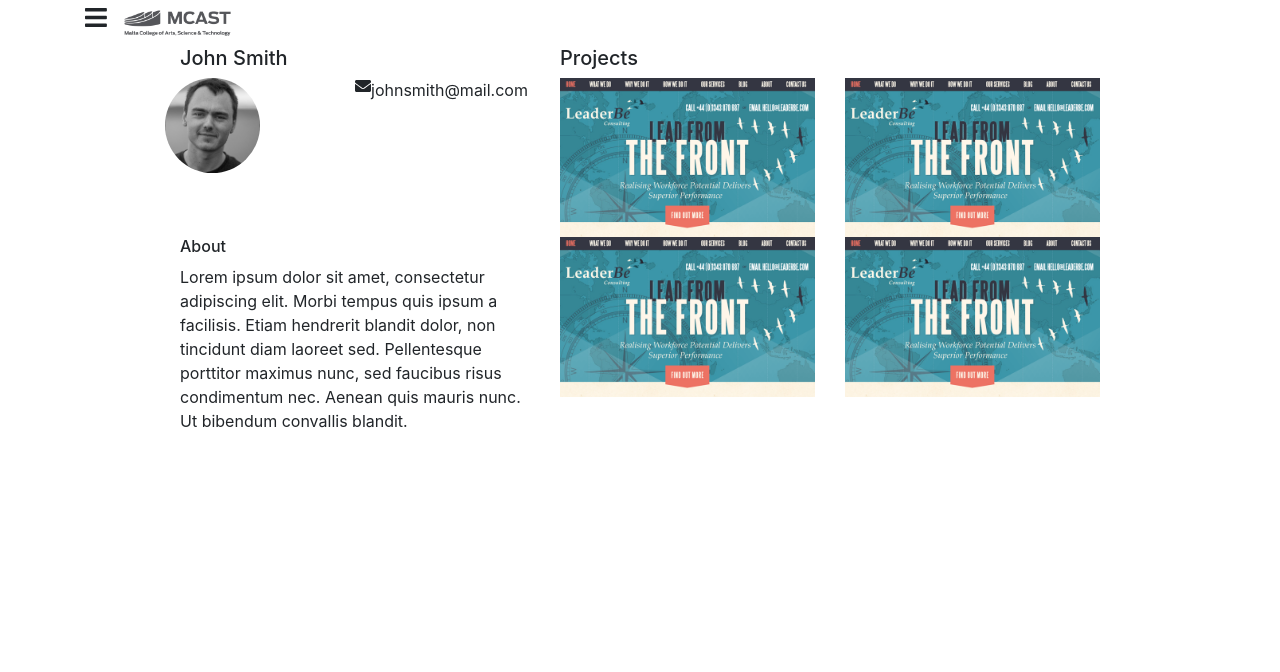
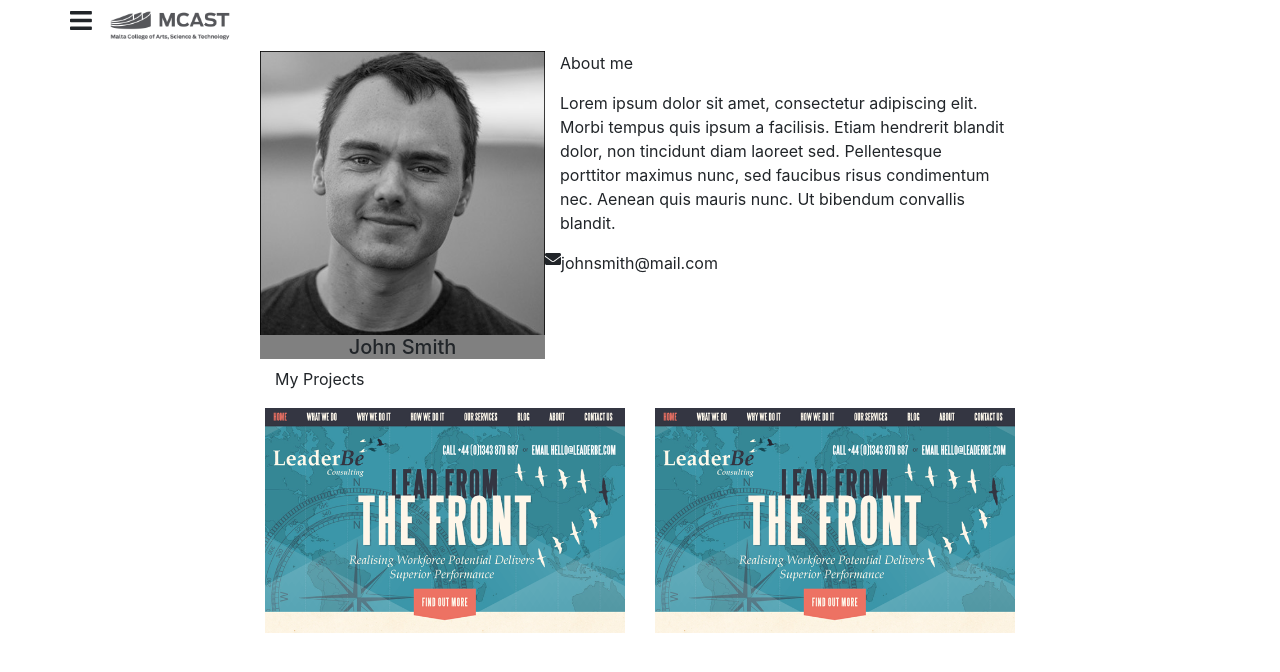
Before and after one commit to yannku/PHP-Databases2, a PHP site: page /portfolio.html in a window 1280 px wide. Shown: the top 672 px of the page. Run offline with PHP 8.4, Linux system fonts and the light colour scheme; some libraries are stand-ins or nearby versions.

Commit message:
latest update

```diff
--- /dev/null
+++ b/Testing/_data/css/_classes.sass
@@ -0,0 +1,3 @@
+//main:style.sass
+.hidden
+    display: none
--- a/Testing/_data/css/_navigation.sass
+++ b/Testing/_data/css/_navigation.sass
@@ -21,28 +20,46 @@
         display: block
         transition: 0.3s
 
+        &:hover
+            color: #f1f1f1
 
-    .sidenav a:hover
-        color: #f1f1f1
-
-
-    .sidenav .closebtn
+    .closebtn
         position: absolute
         top: 0
         right: 25px
         font-size: 36px
         margin-left: 50px
 
-
-    @media screen
-        max-height: 450px
-        .sidenav
-            padding-top: 15px
-        .sidenav a
-            font-size: 13px
+#toggle-sidenav:checked ~ .sidenav
+    left: 0
 
 
-    .logo
-        width: 50%
-    .bck
-        width: 100%
+@media screen
+    max-height: 450px
+    .sidenav
+        padding-top: 15px
+    .sidenav a
+        font-size: 15px
+
+.tnav
+    background-color: rgba(255,255,255, 0.5)
+    overflow: hidden
+    position: fixed
+    z-index: 1
+    width: 100%
+
+.lnav
+    display: flex
+    align-items: center
+
+    label
+        margin-bottom: 0
+        padding: 0 1em
+
+
+.logo
+    width: 50%
+
+.homeimg
+    width: 100%
+    margin-top: 4em
--- a/Testing/_data/css/_students.sass
+++ b/Testing/_data/css/_students.sass
@@ -2,24 +2,54 @@
 h4
     display: flex
 
-.col-sm-2
+.col-sm-3
     padding: 0
 
 
 .bck
     width: 100%
 
+.overlay
+    opacity: 0
+    position: absolute
+    top: 0
+    bottom: 0
+    left: 0
+    right: 0
+    height: 100%
+    width: 100%
+    transition: .5s ease
+    background-color: black
+
+    &:hover
+        opacity: .5
+
+    .text
+
+        color: white
+        font-size: 20px
+        position: absolute
+        top: 80%
+        left: 50%
+        transform: translate(-50%, -50%)
+        -ms-transform: translate(-50%, -50%)
+        text-align: center
+
+
+
 h5, h6
     text-align: left
     padding: 0
 
 .prof
-    border-radius: 50%
-    width: 50%
+    width: 100%
     text-align: left
 .info
     text-align: left
     display: flex
+.name
+    background: gray
+    text-align: center
 
 #eprofile
     text-align: right
--- a/Testing/_data/css/style.sass
+++ b/Testing/_data/css/style.sass
@@ -1,3 +1,3 @@
 @import 'navigation'
-@import 'courses'
+@import 'courses','classes'
 @import 'students'
--- a/Testing/css/style.css
+++ b/Testing/css/style.css
@@ -1,17 +1,17 @@
-body .sidenav {
+.sidenav {
     height: 100%;
-    width: 0;
+    width: 300px;
     position: fixed;
-    z-index: 1;
+    z-index: 2;
     top: 0;
-    left: 0;
+    left: -300px;
     background-color: #111;
     overflow-x: hidden;
     transition: 0.5s;
     padding-top: 60px;
 }
 
-body .sidenav a {
+.sidenav a {
     padding: 8px 8px 8px 32px;
     text-decoration: none;
     font-size: 15px;
@@ -20,11 +20,11 @@
     transition: 0.3s;
 }
 
-body .sidenav a:hover {
+.sidenav a:hover {
     color: #f1f1f1;
 }
 
-body .sidenav .closebtn {
+.sidenav .closebtn {
     position: absolute;
     top: 0;
     right: 25px;
@@ -32,40 +32,93 @@
     margin-left: 50px;
 }
 
+#toggle-sidenav:checked ~ .sidenav {
+    left: 0;
+}
+
 @media screen {
-    body {
-        max-height: 450px;
-    }
-    body .sidenav {
+    max-height: 450px;
+    .sidenav {
         padding-top: 15px;
     }
-    body .sidenav a {
-        font-size: 13px;
+    .sidenav a {
+        font-size: 15px;
     }
 }
 
-body .logo {
+.tnav {
+    background-color: rgba(255, 255, 255, 0.5);
+    overflow: hidden;
+    position: fixed;
+    z-index: 1;
+    width: 100%;
+}
+
+.lnav {
+    display: flex;
+    align-items: center;
+}
+
+.lnav label {
+    margin-bottom: 0;
+    padding: 0 1em;
+}
+
+.logo {
     width: 50%;
 }
 
-body .bck {
+.homeimg {
     width: 100%;
+    margin-top: 4em;
 }
 
 body .cl {
     text-align: left;
 }
 
+.hidden {
+    display: none;
+}
+
 h4 {
     display: flex;
 }
 
-.col-sm-2 {
+.col-sm-3 {
     padding: 0;
 }
 
 .bck {
     width: 100%;
+}
+
+.overlay {
+    opacity: 0;
+    position: absolute;
+    top: 0;
+    bottom: 0;
+    left: 0;
+    right: 0;
+    height: 100%;
+    width: 100%;
+    transition: .5s ease;
+    background-color: black;
+}
+
+.overlay:hover {
+    opacity: .5;
+}
+
+.overlay .text {
+    color: white;
+    font-size: 20px;
+    position: absolute;
+    top: 80%;
+    left: 50%;
+    transform: translate(-50%, -50%);
+    -ms-transform: translate(-50%, -50%);
+    text-align: center;
 }
 
 h5, h6 {
@@ -74,8 +127,7 @@
 }
 
 .prof {
-    border-radius: 50%;
-    width: 50%;
+    width: 100%;
     text-align: left;
 }
 
@@ -84,6 +136,11 @@
     display: flex;
 }
 
+.name {
+    background: gray;
+    text-align: center;
+}
+
 #eprofile {
     text-align: right;
 }
--- a/Testing/css/style.min.css
+++ b/Testing/css/style.min.css
@@ -1 +1 @@
-body .sidenav{height:100%;width:0;position:fixed;z-index:1;top:0;left:0;background-color:#111;overflow-x:hidden;transition:0.5s;padding-top:60px}body .sidenav a{padding:8px 8px 8px 32px;text-decoration:none;font-size:15px;color:#818181;display:block;transition:0.3s}body .sidenav a:hover{color:#f1f1f1}body .sidenav .closebtn{position:absolute;top:0;right:25px;font-size:36px;margin-left:50px}@media screen{body{max-height:450px}body .sidenav{padding-top:15px}body .sidenav a{font-size:13px}}body .logo{width:50%}body .bck{width:100%}body .cl{text-align:left}h4{display:flex}.col-sm-2{padding:0}.bck{width:100%}h5,h6{text-align:left;padding:0}.prof{border-radius:50%;width:50%;text-align:left}.info{text-align:left;display:flex}#eprofile{text-align:right}
+.sidenav{height:100%;width:300px;position:fixed;z-index:2;top:0;left:-300px;background-color:#111;overflow-x:hidden;transition:0.5s;padding-top:60px}.sidenav a{padding:8px 8px 8px 32px;text-decoration:none;font-size:15px;color:#818181;display:block;transition:0.3s}.sidenav a:hover{color:#f1f1f1}.sidenav .closebtn{position:absolute;top:0;right:25px;font-size:36px;margin-left:50px}#toggle-sidenav:checked ~ .sidenav{left:0}@media screen{max-height:450px;.sidenav{padding-top:15px}.sidenav a{font-size:15px}}.tnav{background-color:rgba(255,255,255,0.5);overflow:hidden;position:fixed;z-index:1;width:100%}.lnav{display:flex;align-items:center}.lnav label{margin-bottom:0;padding:0 1em}.logo{width:50%}.homeimg{width:100%;margin-top:4em}body .cl{text-align:left}.hidden{display:none}h4{display:flex}.col-sm-3{padding:0}.bck{width:100%}.overlay{opacity:0;position:absolute;top:0;bottom:0;left:0;right:0;height:100%;width:100%;transition:.5s ease;background-color:black}.overlay:hover{opacity:.5}.overlay .text{color:white;font-size:20px;position:absolute;top:80%;left:50%;transform:translate(-50%, -50%);-ms-transform:translate(-50%, -50%);text-align:center}h5,h6{text-align:left;padding:0}.prof{width:100%;text-align:left}.info{text-align:left;display:flex}.name{background:gray;text-align:center}#eprofile{text-align:right}
--- a/Testing/js/website.js
+++ b/Testing/js/website.js
@@ -1,22 +1,15 @@
-function openNav() {
-    document.getElementById("mySidenav").style.width = "250px";
-}
+$('.dropdown-btn').each(function(){
+    function toggleDropdown(e)
+    {
+        var display = $(e).hasClass('active') ? 'block' : 'none';
+        var toggle = $(e).attr('data-toggle');
+        $(toggle).css('display', display);
+    }
 
-function closeNav() {
-    document.getElementById("mySidenav").style.width = "0";
-}
+    $(this).click(function(){
+        $(this).toggleClass('active');
+        toggleDropdown(this);
+    });
 
-var dropdown = document.getElementsByClassName("dropdown-btn");
-var i;
-
-for (i = 0; i < dropdown.length; i++) {
-  dropdown[i].addEventListener("click", function() {
-    this.classList.toggle("active");
-    var dropdownContent = this.nextElementSibling;
-    if (dropdownContent.style.display === "block") {
-      dropdownContent.style.display = "none";
-    } else {
-      dropdownContent.style.display = "block";
-    }
-  });
-}
+    toggleDropdown(this);
+});
--- a/Testing/portfolio.html
+++ b/Testing/portfolio.html
@@ -46,67 +46,43 @@
                 </div>
             </div>
             <div class="row">
-                <div class="col-sm-1"> </div>
-                <div class="col-sm-4">
-                    <h5>John Smith</h5>
+                <div class="col-sm-2"></div>
+                <div class="col-sm-3">
+                    <img src="Images\profile.jpg" class="prof" alt="">
+                    <h5 class="name">John Smith</h5>
                 </div>
-
-                <div class="col-sm-3">
-                    <h5>Projects</h5>
-                </div>
-                <div class="col-sm-3">
-
-                </div>
-                <div class="col-sm-1"></div>
-            </div>
-            <div class="row">
-                <div class="col-sm-1">
-
-                </div>
-                <div class="col-sm-2">
-                    <a href="profile.html"><img class="prof" src="Images\profile.jpg" alt=""></a>
-                </div>
-                <div class="col-sm-2">
-                    <div class="info">
+                <div class="col-sm-5">
+                    <p >About me</p>
+                    <p class="info"> Lorem ipsum dolor sit amet, consectetur adipiscing elit.
+                        Morbi tempus quis ipsum a facilisis. Etiam hendrerit blandit dolor, non tincidunt diam laoreet sed.
+                        Pellentesque porttitor maximus nunc, sed faucibus risus condimentum nec. Aenean quis mauris nunc.
+                        Ut bibendum convallis blandit.</p>
+                    <div class="row">
                         <i class="fas fa-envelope"></i>
                         <p>johnsmith@mail.com</p>
                     </div>
                 </div>
+                </div>
 
-                <div class="col-sm-3">
-                    <img class="bck" src="Images\website.png" alt="">
-                </div>
-                <div class="col-sm-3">
-                    <img class="bck" src="Images\website.png" alt="">
-                </div>
-                <div class="col-sm-1">
+                <div class="row">
+                    <div class="col-sm-2"></div>
+                    <div class="col-sm-4">
+                        <p>My Projects</p>
+                    <div class="col-sm-2"></div>
 
                 </div>
-            </div>
-            <div class="row">
-                <div class="col-sm-1">
+
+                <div class="row">
+                    <div class="col-sm-2"></div>
+                    <div class="col-sm-4">
+                        <img class="bck" src="Images\website.png" alt="">
+                    </div>
+                    <div class="col-sm-4">
+                        <img class="bck" src="Images\website.png" alt="">
+                    </div>
+                    <div class="col-sm-2"></div>
 
                 </div>
-                <div class="col-sm-4">
-                    <h6>About</h6>
-                    <p class="info"> Lorem ipsum dolor sit amet, consectetur adipiscing elit.
-                        Morbi tempus quis ipsum a facilisis. Etiam hendrerit blandit dolor, non tincidunt diam laoreet sed.
-                        Pellentesque porttitor maximus nunc, sed faucibus risus condimentum nec. Aenean quis mauris nunc.
-                        Ut bibendum convallis blandit.</p>
-                </div>
-
-
-                <div class="col-sm-3">
-                    <img class="bck" src="Images\website.png" alt="">
-                </div>
-                <div class="col-sm-3">
-                    <img class="bck" src="Images\website.png" alt="">
-                </div>
-                <div class="col-sm-1">
-
-                </div>
-            </div>
-
 
         </div>
         <script type="text/javascript" src="js/website.js"></script>
```
Also changed, not shown: other parts of Testing/_data/css/_navigation.sass (+12 -13 lines), Testing/index.html (+14 -11 lines), Testing/studentpg.html (+0 -39 lines), Testing/students.html (+52 -68 lines), Testing/Images/portraits/aarias710x558.jpg (added), Testing/Images/portraits/aheckbert710x558.jpg (added), Testing/Images/portraits/athakkar710x558.jpg (added), Testing/Images/portraits/bsullivan710x558.jpg (added), Testing/Images/portraits/fwang710x558.jpg (added), Testing/Images/portraits/lmarrone710x558.jpg (added), Testing/Images/portraits/tchan710x558.jpg (added), Testing/Images/portraits/ygonczarowski710x558.jpg (added).
